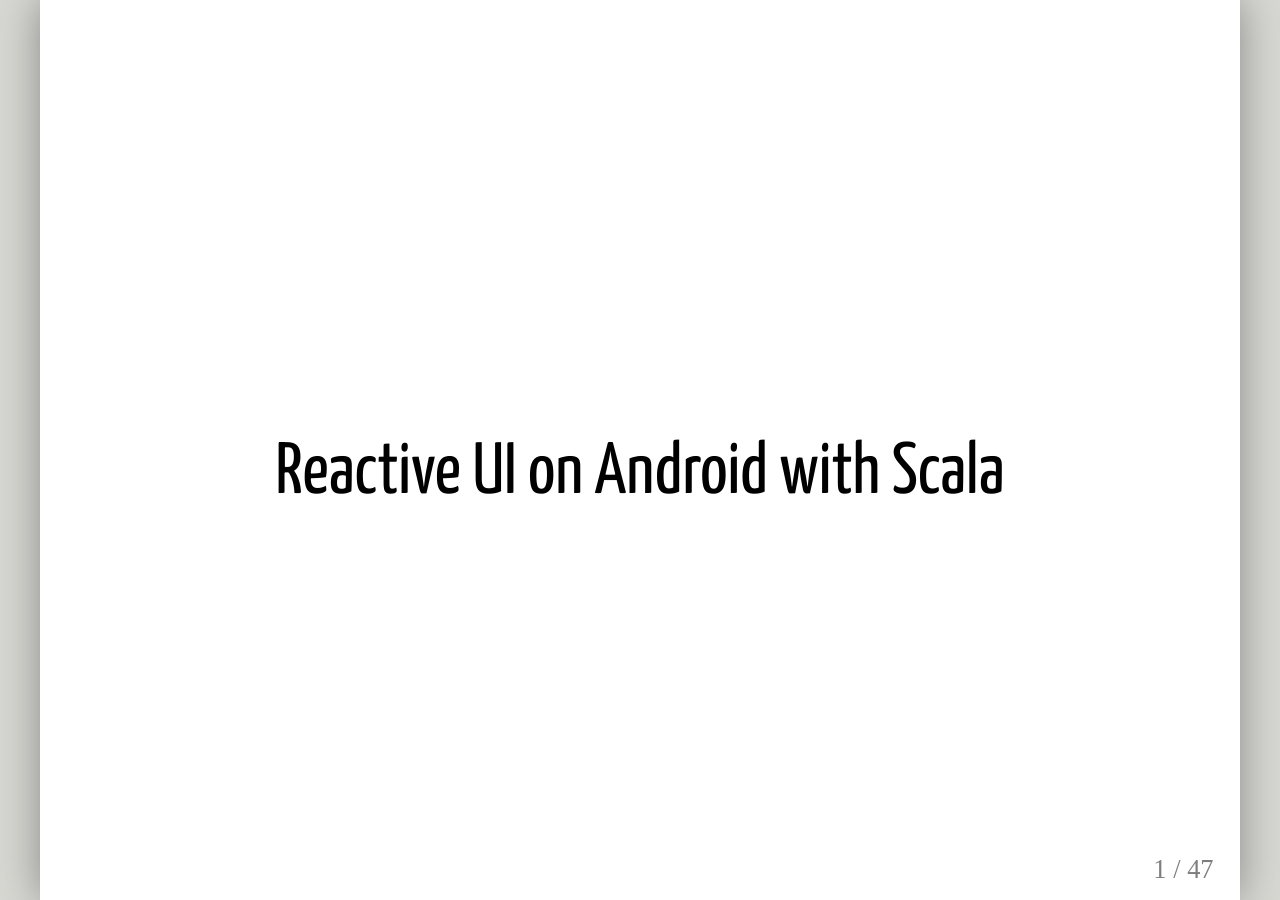
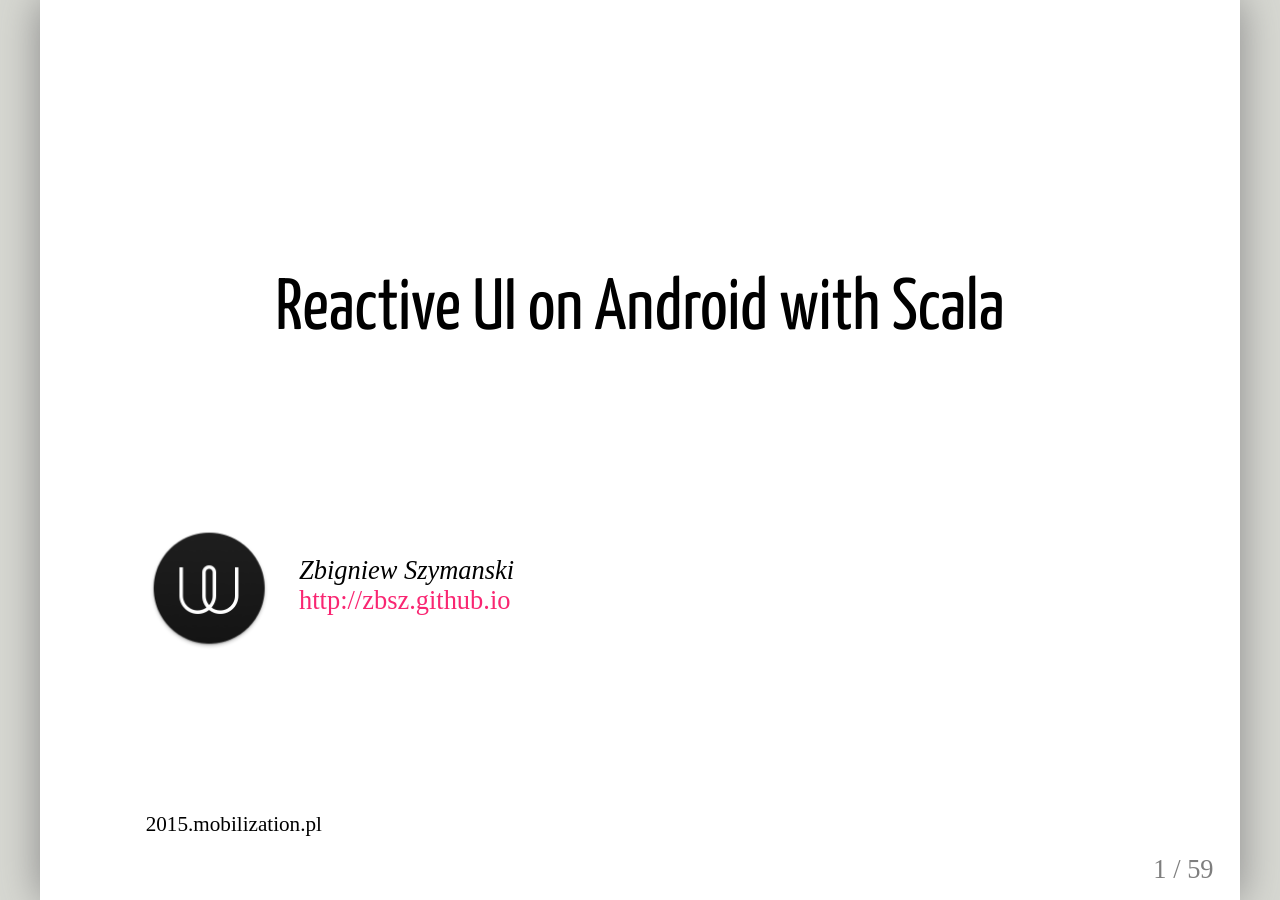
Before and after one commit to zbsz/zbsz.github.io, a Jekyll site: the page built from _posts/2015-09-03-reactive-ui-slides.md, in a window 1280 px wide. Built offline with Jekyll 4.4.1, drawn with Linux system fonts in a browser that asks for light colours; some web fonts are replaced; Markdown is read by kramdown in place of the engine named in the settings; part of the change alters nothing that is shown.

Commit message:
Update presentation slides. Added images.

````diff
--- a/assets/css/remark.css
+++ b/assets/css/remark.css
@@ -156,3 +156,6 @@ blockquote p {
 .bg-left-bottom {
     background-position: left bottom;
 }
+.bg-left-top {
+    background-position: left top;
+}
--- a/assets/slides/reactive-ui.md
+++ b/assets/slides/reactive-ui.md
@@ -1,8 +1,14 @@
 class: middle
 # Reactive UI on Android with Scala #
 
-???
-## October 17 ##
+<br/><br/><br/><br/><br/>
+<img src="/assets/img/signals/wire.png" style="float: left; width: 96px; margin-right: 20px;"/>
+<br/>
+*Zbigniew Szymanski*</br>
+[http://zbsz.github.io](http://zbsz.github.io)</br></br>
+
+
+.footnote[.right[2015.mobilization.pl]]
 
 ---
 ## It's not about: ##
@@ -17,67 +23,128 @@ class: middle
 ## But ... ##
 
 - creating reactive UI
-  - using techniques enabled by Scala
+- using techniques enabled by Scala - Signals
+- introduce Signals
+- UI case study
 
 ---
-class: bg-left-bottom
-background-image: url(/assets/img/signals/signals.png)
-
 ## Signals
 
-<br/><br/>
+<br/><br/><br/>
+<center><img src="/assets/img/signals/signals.png" /></center>
+
+???
+- value changing over time
 - idea borrowed from FRP
 - adapted to Android development
 
 ---
-## Simplified Signal
+background-image: url(/assets/img/signals/observable.gif)
+class: bg-left-top
 
-<br/><br/><br/>
+## Observable
+
+<br/><br/><br/><br/>
+<br/><br/><br/><br/>
+
+
 ```scala
 trait Signal[T] {
+
   def set(value: T): Unit
+
   def subscribe(f: T => Unit): Unit
+
 }
 ```
-
-- value changing over time
-- subscribers are notified on changes
 
 ???
 In general, Signal is just a value that changes over time, and provides change notifications, a bit like `Observable`.
 Very simplified signal interface provides methods to set and observe current value, it could look something like this:
 
 ---
-## Cell in a spreadsheet
+## Cell in spreadsheet
+
+<br/><br/>
+<center><img src="/assets/img/signals/cells.png" style="width: 750px" /></center>
+
+
+???
+- signals are composable
+- like cells in spreadsheet
+
+---
+## Signal != Event Stream
+<br/>
+<center><img src="/assets/img/signals/stream.png" /></center>
+
+- signal contains a value
+- can skip changes
+- can report same state multiple times
+- focus on final state, not intermediate changes
+
+
+---
+class: middle
+# Signal Properties
+
+
+---
+## Empty
 
 <br/><br/><br/>
-<img src="/assets/img/signals/cells.png" style="width: 750px" />
-
-- signals are composable
+<center><img src="/assets/img/signals/empty1.png" /></center>
 
 ???
-Signals are much more then just simple observable, they are composable.
-In this regard, signals can be compared to cells in a spreadsheet, where value of one cell can be defined as a function taking inputs from other cells.
+- signals can be empty
+- usually means that state is not yet loaded/computes
 
 ---
-## Signals and Reactive Streams
+## Non-contiguous
 
 <br/><br/><br/>
-- somewhat similar to RxJava
-- signal -> event stream
-- event stream -> signal
-- stream -> signal -> stream !
-- focus on final state, not change events
+<center><img src="/assets/img/signals/empty2.png" /></center>
 
 ???
-
-Signals may seem very similar to [Reactive Extensions](http://reactivex.io/), signal can be viewed as a stream of change events,
-and event stream could be converted into signal using `scan` operator.
-But this comparison can be misleading, with signals, we don't really care about the events, we are only interested in current state. Actually, we
-are mostly interested in final state, after all changes are applied. This difference has significant implications in how signals can be used compared to event streams.
+- can even have holes / disappear
 
 ---
-## EventContext
+## Skipping states
+
+<br/><br/><br/>
+<center><img src="/assets/img/signals/skipping.png" /></center>
+
+???
+- signals can skip intermediate states
+- can even have holes
+
+---
+## Lazy
+
+<br/><br/><br/>
+<center><img src="/assets/img/signals/lazy.jpg" /></center>
+
+???
+- signals are lazy
+- not processing when there are no subscribers
+- not processing when context is paused
+- no notifications when value is unchanged
+
+---
+## Eventually Consistent
+
+<br/><br/><br/>
+<center><img src="/assets/img/signals/graph.svg" /></center>
+
+
+???
+- signals graph is guaranteed to be eventually consistent
+- at any given points signals can be in intermediate states which may not 'add up'
+- but eventually all values will align
+
+
+---
+# EventContext
 
 <br/>
 - corresponds to lifecycle context
@@ -87,28 +154,52 @@ are mostly interested in final state, after all changes are applied. This differ
   - fragment
   - view
 - every subscribe is done in some context (usually implicit)
-- subscribers will not be notified when context is not active
+- subscribers will only be notified when context is active
 - automatic unsubscribe when context is destroyed
 
 ---
-### Signal properties
+# Thread-safe API
 
 <br/>
-- subscribers will be notified with final value (eventually)
-- signal is allowed to skip intermediate states
-- signal is allowed to notify subscribers multiple times
-  - notify on subscribe
-  - notify on context resume
-- subscriber can specify its execution context
-- otherwise signal is processed synchronously
-- signal can be empty
-  - subscribers are not notified
-- signals graph is eventually consistent
-- signal api is thread safe
+```scala
+signal ! Value(...)
+```
+
+--
+
+```scala
+signal mutate (_ + 10) // atomic
+```
+
+--
+
+```scala
+signal.currentValue() : Option[T]
+```
+
+--
+
+```scala
+signal.on(Threading.Ui) { value => ... }
+```
+
+--
+
+```scala
+val fieldSignal = signal map (_.field)
+```
+
+--
+
+```scala
+val composedSignal = signal flatMap service.signalFromValue
+```
+
 
 ---
 class: center, middle
 # Case Study #
+
 
 ---
 # Ui Design #
@@ -118,18 +209,19 @@ class: center, middle
 --
 
 - Display current state, refresh on every change.
-  - Update when chapter is changed.
-  - Update when book info is changed (number of chapters).
-  - React to player state changes.
-- What if no chapter is selected?
-- What if book info is not loaded yet?
+  - update when song is changed.
+  - update when song info is changed (number of songs).
+  - react to player state changes.
+- What if no song is selected?
+- What if album info is not loaded yet?
 
 ---
 # PlaybackService #
 
+<br/><br/>
 ```scala
 trait PlaybackService {
-  // Currently played chapter
+  // Currently played song
   val currentSong: Signal[Uri]
 
   val playbackState: Signal[PlaybackState]
@@ -147,7 +239,7 @@ trait PlaybackService {
 
 ???
 
-Our UI needs service from which we can access book information, and control playback.
+Our UI needs service from which we can access album information, and control playback.
 
 In real world this would be couple different services,
 but for the sake of our example we will just define everything in single trait.
@@ -157,6 +249,8 @@ Api will be using Signals, if you don't know what that is, check out my [previou
 ---
 # Quiz #
 
+<br/><br/>
+<br/><br/>
 ```scala
 class PlaybackView {
 
@@ -175,6 +269,7 @@ class PlaybackView {
 class: wide
 # Implementation #
 
+<br/>
 
 ```scala
 class PlaybackView(context: Context, attrs: AttributeSet, style: Int)
@@ -245,7 +340,7 @@ songLabel.on(Threading.ui) { tvSong.setText }
 
 ---
 
-### Chapter duration
+### Song duration
 
 .center[![Playback control ui design](/assets/img/reactive_ui/duration.png)]
 
@@ -288,12 +383,13 @@ progress.on(Threading.ui) { pbProgress.setProgress }
 
 .center[![Playback control ui design](/assets/img/reactive_ui/buttons.png)]
 
-- some buttons need to be disabled
-- play button handles play and pause actions
-- execute action on click
+<br/><br/>
+
+- Some buttons need to be disabled
+- Play button handles play and pause actions
+- Execute actions on click
 
 ---
-class: wide
 ### Disable buttons
 
 ```scala
@@ -307,22 +403,28 @@ val indexInAlbum = for {
 
 ```scala
 val prevSong = indexInAlbum map { case (album, index) =>
-  if (index <= 0) None else Some(album.songs(index - 1))
+  if (index <= 0) None
+  else Some(album.songs(index - 1))
 }
 ```
 --
 
 ```scala
 val nextSong = indexInAlbum map { case (album, index) =>
-  if (index >= album.songs.size - 1) None else Some(album.songs(index + 1))
+  if (index >= album.songs.size - 1) None
+  else Some(album.songs(index + 1))
 }
 ```
 
 --
 
 ```scala
-prevSong.map(_.isDefined).on(Threading.ui) { btnPrevious.setEnabled }
-nextSong.map(_.isDefined).on(Threading.ui) { btnNext.setEnabled }
+prevSong.map(_.isDefined).on(Threading.ui) {
+  btnPrevious.setEnabled
+}
+nextSong.map(_.isDefined).on(Threading.ui) {
+  btnNext.setEnabled
+}
 ```
 
 ---
@@ -389,6 +491,8 @@ btnNext setOnClickListener { v: View =>
 ---
 ### Touch Helpers
 
+<br/><br/>
+
 ```scala
 val reactor = new TouchReactor(this)
 ```
@@ -410,27 +514,27 @@ def swipeDistance(startX: Float) =
 --
 
 ```scala
-def duration =
-  currentChapter.currentValue.fold(0)(_.duration.toMillis)
+def duration = currentDuration.currentValue.fold(0)(_.toMillis)
 ```
 
 ---
 class: wide
-### Drag Gesture
+### Swipe Gesture
 
+<br/>
 ```scala
-val dragPosition: Signal[Option[Millis]] = {
+val swipePosition: Signal[Option[Millis]] = {
 
-  val dragStart = Signal(Option.empty[Float])
+  val swipeStart = Signal(Option.empty[Float])
 
-  dragGesture.onDragStart { case (x, _) => dragStart ! Some(x) }
+  dragGesture.onDragStart { case (x, _) => swipeStart ! Some(x) }
 
   dragGesture.onDragEnd { dragged =>
-    if (dragged) dragPosition.currentValue.flatten foreach service.seek
-    dragStart ! None
+    if (dragged) swipePosition.currentValue.flatten foreach service.seek
+    swipeStart ! None
   }
 
-  dragStart flatMap {
+  swipeStart flatMap {
     case None => Signal.const(Option.empty[Millis])
     case Some(startX) =>
       val startPos = currentPosition.currentValue.getOrElse(Millis(0))
@@ -442,6 +546,7 @@ val dragPosition: Signal[Option[Millis]] = {
 ---
 ### Update UI while swiping
 
+<br/><br/><br/>
 
 ```scala
 val positionSeconds = currentPosition.map(_.toSeconds)
@@ -454,7 +559,7 @@ positionSeconds
 --
 
 ```scala
-val positionSeconds = dragPosition flatMap {
+val positionSeconds = swipePosition flatMap {
   case Some(position) => Signal.const(position.toSeconds)
   case None           => currentPosition.map(_.toSeconds)
 }
@@ -462,11 +567,18 @@ val positionSeconds = dragPosition flatMap {
 
 ---
 class: center, middle
-# Demo
+<img src="/assets/img/signals/demo.png" />
+
+---
+class: center
+<img src="/assets/img/signals/github.png" />
+<br/><br/>
+<br/><br/>
+
+## https://github.com/zbsz/reactive-ui-sample
+
 
 
 ---
 class: center, middle
-# Thank you
-
-- https://github.com/zbsz/reactive-ui-sample
+<img src="/assets/img/signals/thanks.jpg" />
````
Also changed, not shown: assets/img/signals/cells.png, assets/img/signals/demo.png (added), assets/img/signals/empty1.png (added), assets/img/signals/empty2.png (added), assets/img/signals/github.png (added), assets/img/signals/graph.jpg (added), assets/img/signals/graph.png (added), assets/img/signals/graph.svg (added), assets/img/signals/lazy.jpg (added), assets/img/signals/observable.gif (added), assets/img/signals/signals.png, assets/img/signals/skipping.png (added), assets/img/signals/stream.png (added), assets/img/signals/thanks.jpg (added), 1 more files.
